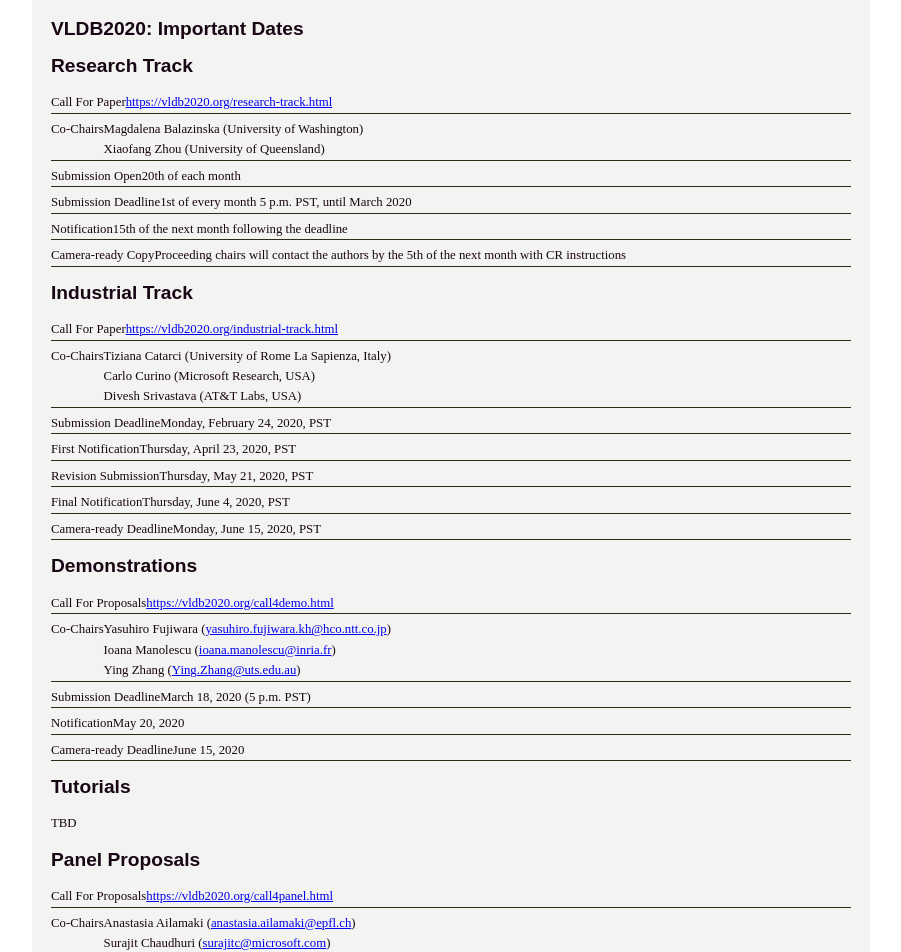
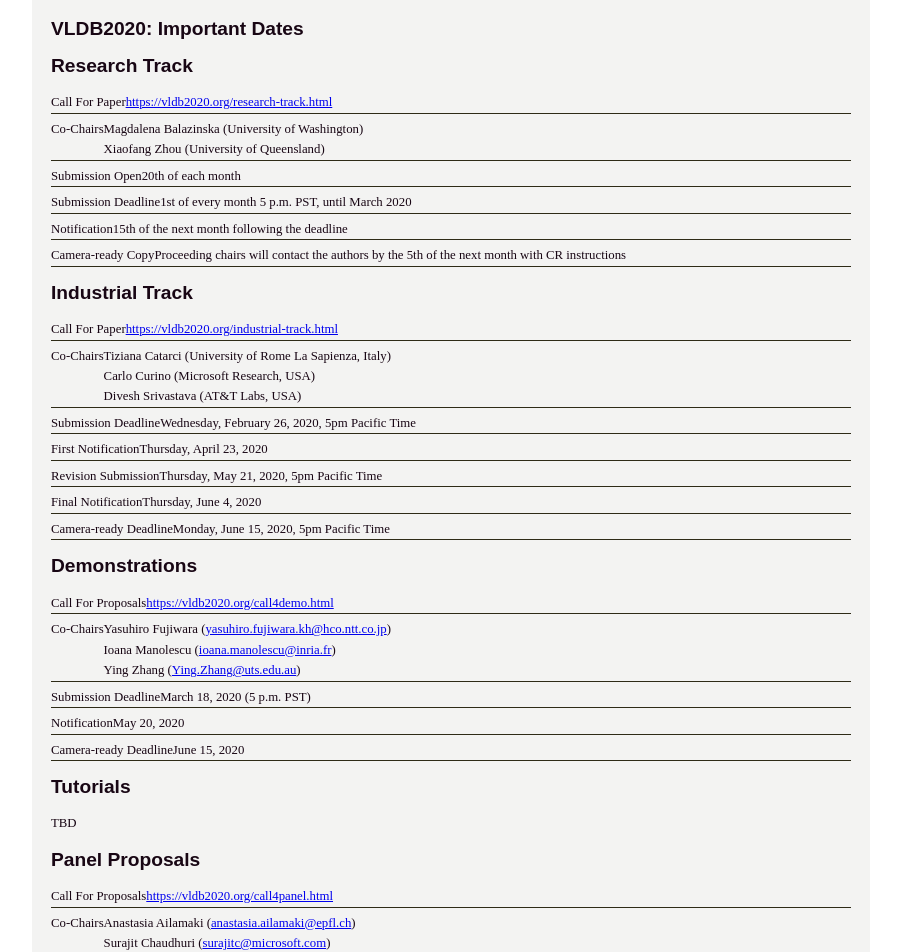
Before and after one commit to VLDB2020/developer-preview, a Jekyll site: the page built from important-dates.md, in a window 1280 px wide. Shown: the part 1631-2583 px from the top of the page, without its empty margins (189-1090 px from the left). Built offline with Jekyll 4.4.1, drawn with Linux system fonts in a browser that asks for light colours; nearby versions of some CDN libraries; some web fonts are replaced; comment, search, counter and statistics services are not loaded.

Commit message:
submission deadline

```diff
--- a/important-dates.md
+++ b/important-dates.md
@@ -46,23 +46,23 @@ category: forauthors
 </div>
 <div class="col-group important-dates">
     <div class="col-3 id-head">Submission Deadline</div>
-    <div class="col-9 id-col">Monday, February 24, 2020, PST</div>
+    <div class="col-9 id-col">Wednesday, February 26, 2020, 5pm Pacific Time</div>
 </div>
 <div class="col-group important-dates">
     <div class="col-3 id-head">First Notification</div>
-    <div class="col-9 id-col">Thursday, April 23, 2020, PST</div>
+    <div class="col-9 id-col">Thursday, April 23, 2020</div>
 </div>
 <div class="col-group important-dates">
     <div class="col-3 id-head">Revision Submission</div>
-    <div class="col-9 id-col">Thursday, May 21, 2020, PST</div>
+    <div class="col-9 id-col">Thursday, May 21, 2020, 5pm Pacific Time</div>
 </div>
 <div class="col-group important-dates">
     <div class="col-3 id-head">Final Notification</div>
-    <div class="col-9 id-col">Thursday, June 4, 2020, PST</div>
+    <div class="col-9 id-col">Thursday, June 4, 2020</div>
 </div>
 <div class="col-group important-dates">
     <div class="col-3 id-head">Camera-ready Deadline</div>
-    <div class="col-9 id-col">Monday, June 15, 2020, PST</div>
+    <div class="col-9 id-col">Monday, June 15, 2020, 5pm Pacific Time</div>
 </div>
 
 ## Demonstrations
```
Also changed, not shown: industrial-track.md (+1 -1 lines).
